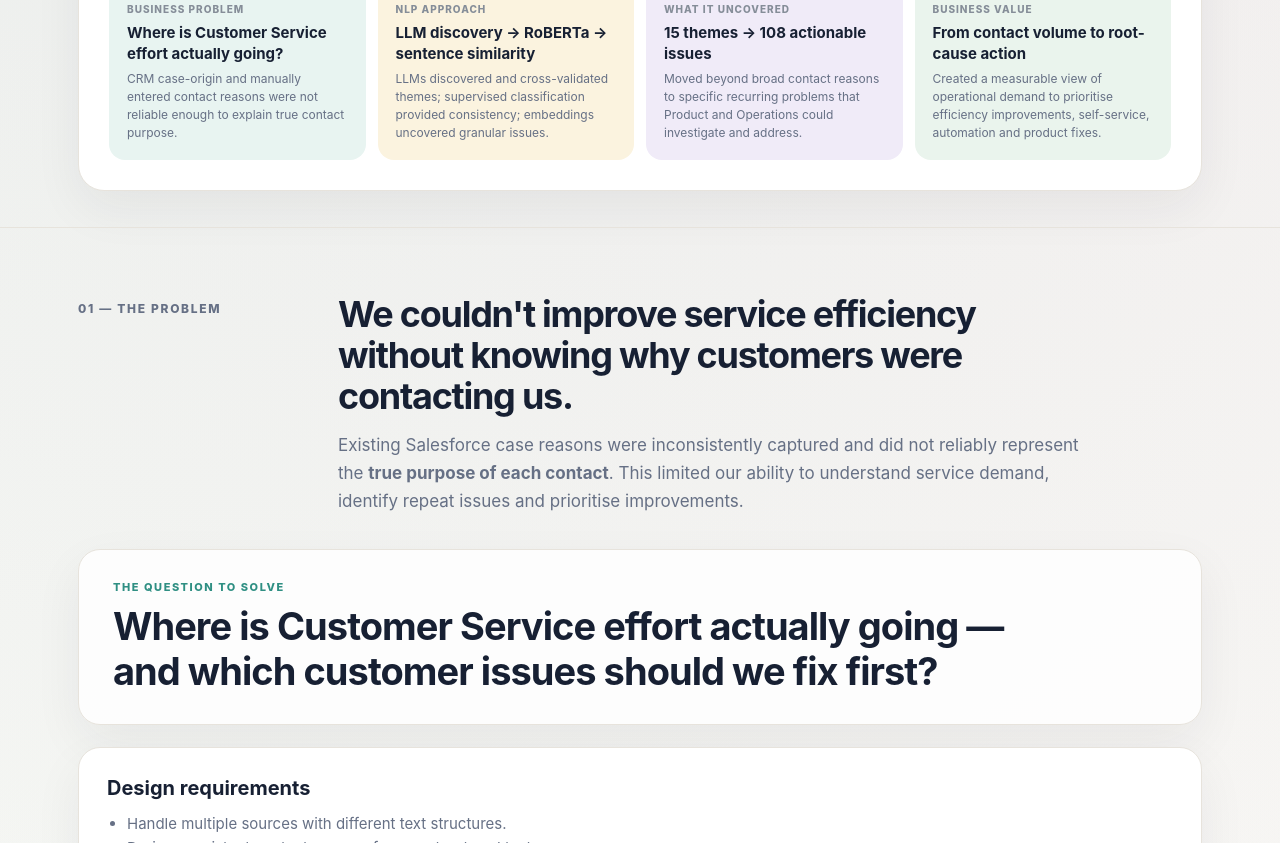
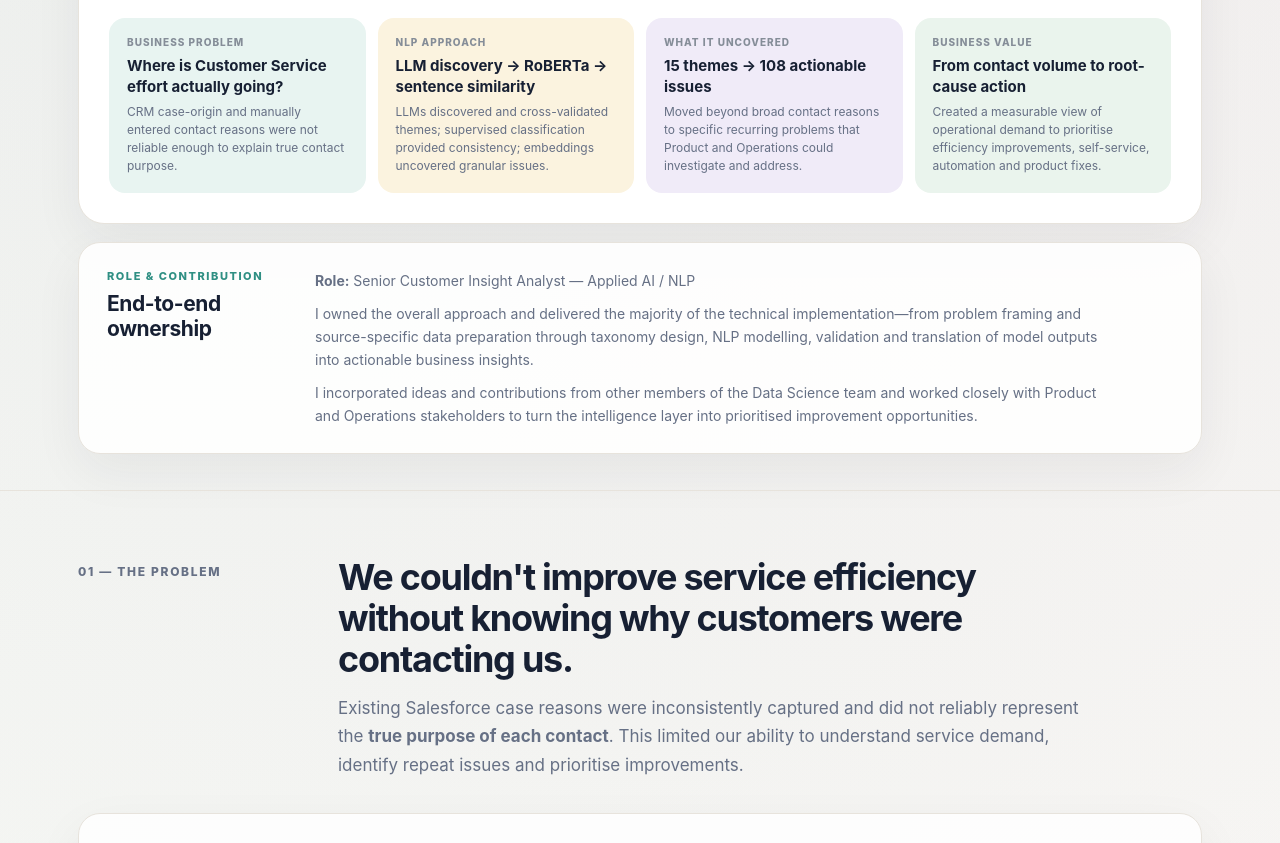
Before and after one commit to toangel/applied-nlp-customer-intelligence, a plain HTML site: page index.html in a window 1280 px wide. Shown: the part 1069-1912 px from the top of the page. Drawn offline with Linux system fonts and the light colour scheme.

Commit message:
Add files via upload

```diff
--- a/index.html
+++ b/index.html
@@ -49,6 +49,16 @@ a{color:inherit}
 h1{font-size:clamp(44px,7vw,82px);line-height:.98;letter-spacing:-.05em;margin:16px 0 22px;max-width:980px}
 .hero p{max-width:800px;font-size:20px;line-height:1.6;color:var(--muted);margin:0}
 .hero .subline{margin-top:22px;font-size:14px;color:#7a8495}
+.author-line{margin:14px 0 18px;font-size:14px;color:var(--muted)}
+.author-line strong{color:var(--ink)}
+.author-line span{padding:0 6px;color:#a0a7b2}
+.contribution-card{margin-top:18px;border:1px solid var(--line);border-radius:22px;background:rgba(255,255,255,.9);padding:26px 28px;box-shadow:var(--shadow)}
+.contribution-grid{display:grid;grid-template-columns:180px 1fr;gap:28px;align-items:start}
+.contribution-card .eyebrow{font-size:11px;font-weight:800;letter-spacing:.14em;text-transform:uppercase;color:var(--teal);margin-bottom:8px}
+.contribution-card h3{font-size:21px;margin:0;letter-spacing:-.02em}
+.contribution-card p{font-size:14px;line-height:1.65;color:var(--muted);margin:0}
+.contribution-card p + p{margin-top:10px}
+@media(max-width:700px){.contribution-grid{grid-template-columns:1fr;gap:14px}}
 .metrics{
   display:grid;grid-template-columns:repeat(4,1fr);gap:14px;margin:36px 0 0
 }
@@ -271,6 +281,7 @@ h1{font-size:clamp(44px,7vw,82px);line-height:.98;letter-spacing:-.05em;margin:1
 <header class="hero">
   <div class="container">
     <div class="kicker">Applied NLP &amp; LLM Applications</div>
+    <div class="author-line">Case Study by <strong>Angel Tang</strong> <span>·</span> Applied NLP · LLMs · Customer Intelligence</div>
     <h1>Turning customer conversations into a measurable intelligence system.</h1>
     <p>
       An end-to-end NLP system that transformed high-volume emails, chats and survey feedback into
@@ -319,6 +330,28 @@ h1{font-size:clamp(44px,7vw,82px);line-height:.98;letter-spacing:-.05em;margin:1
           <div class="slabel">Business value</div>
           <b>From contact volume to root-cause action</b>
           <span>Created a measurable view of operational demand to prioritise efficiency improvements, self-service, automation and product fixes.</span>
+        </div>
+      </div>
+    </div>
+
+    <div class="contribution-card">
+      <div class="contribution-grid">
+        <div>
+          <div class="eyebrow">Role &amp; Contribution</div>
+          <h3>End-to-end ownership</h3>
+        </div>
+        <div>
+          <p><strong>Role:</strong> Senior Customer Insight Analyst — Applied AI / NLP</p>
+          <p>
+            I owned the overall approach and delivered the majority of the technical implementation—from
+            problem framing and source-specific data preparation through taxonomy design, NLP modelling,
+            validation and translation of model outputs into actionable business insights.
+          </p>
+          <p>
+            I incorporated ideas and contributions from other members of the Data Science team and worked
+            closely with Product and Operations stakeholders to turn the intelligence layer into prioritised
+            improvement opportunities.
+          </p>
         </div>
       </div>
     </div>
```
